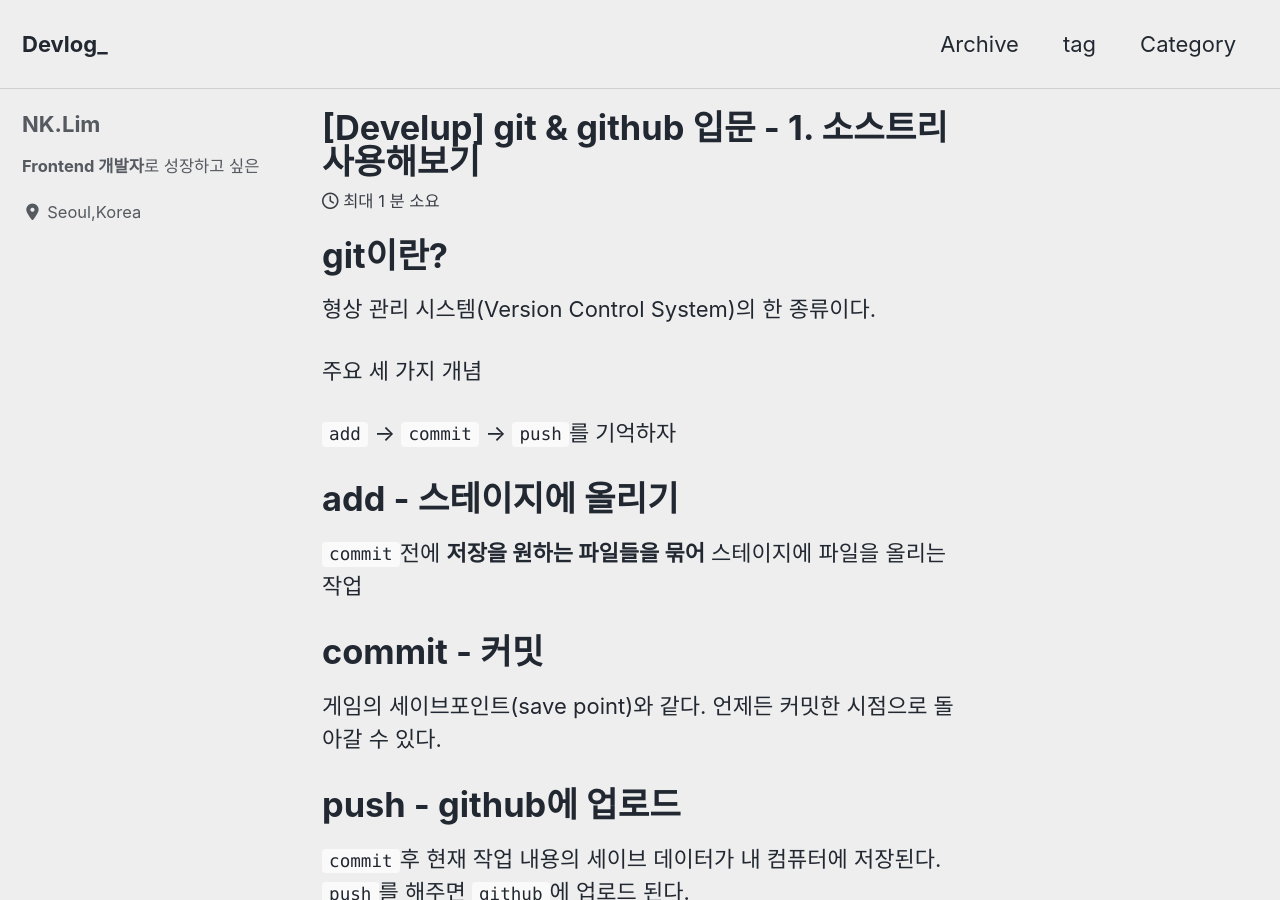
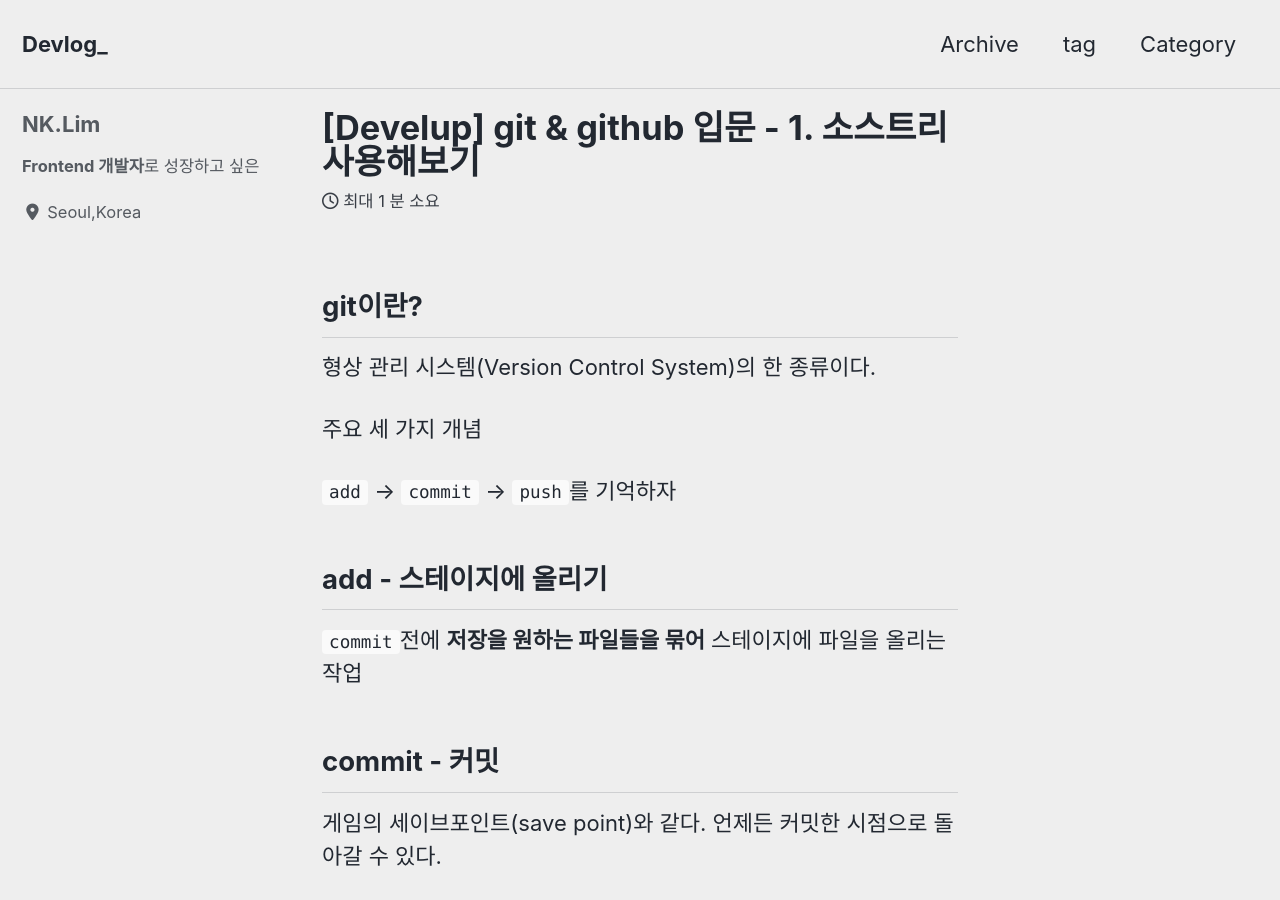
Before and after one commit to nangkyeonglim/nangkyeonglim.github.io, a Jekyll site: the page built from _posts/2019-11-22-develup-git1.md, in a window 1280 px wide and 900 px high. Built offline with Jekyll 4.4.1, drawn with Linux system fonts in a browser that asks for light colours; cached includes are drawn as plain includes; nearby versions of some CDN libraries; comment, search, counter and statistics services are not loaded.

```diff
--- a/_posts/2019-11-22-develup-git1.md
+++ b/_posts/2019-11-22-develup-git1.md
@@ -4,23 +4,27 @@ date: 2019-11-22 17:37:28 -0400
 categories: github git
 ---
 
-# git이란?
+## git이란?
 형상 관리 시스템(Version Control System)의 한 종류이다.
 
 주요 세 가지 개념
 
 `add` -> `commit` -> `push`를 기억하자
 
-# add - 스테이지에 올리기
+
+## add - 스테이지에 올리기
 `commit`전에 **저장을 원하는 파일들을 묶어** 스테이지에 파일을 올리는 작업
 
-# commit - 커밋
+
+## commit - 커밋
 게임의 세이브포인트(save point)와 같다. 언제든 커밋한 시점으로 돌아갈 수 있다.
 
-# push - github에 업로드
+
+## push - github에 업로드
 `commit`후 현재 작업 내용의 세이브 데이터가 내 컴퓨터에 저장된다. `push`를 해주면 `github`에 업로드 된다.
 
-# 소스트리 사용해보기
+
+## 소스트리 사용해보기
 소스트리의 `Clone`에서 github에서 생성한 저장소를 클론해 올 수 있다.
 
 내 repository 주소를 넣어주면 된다.
```
